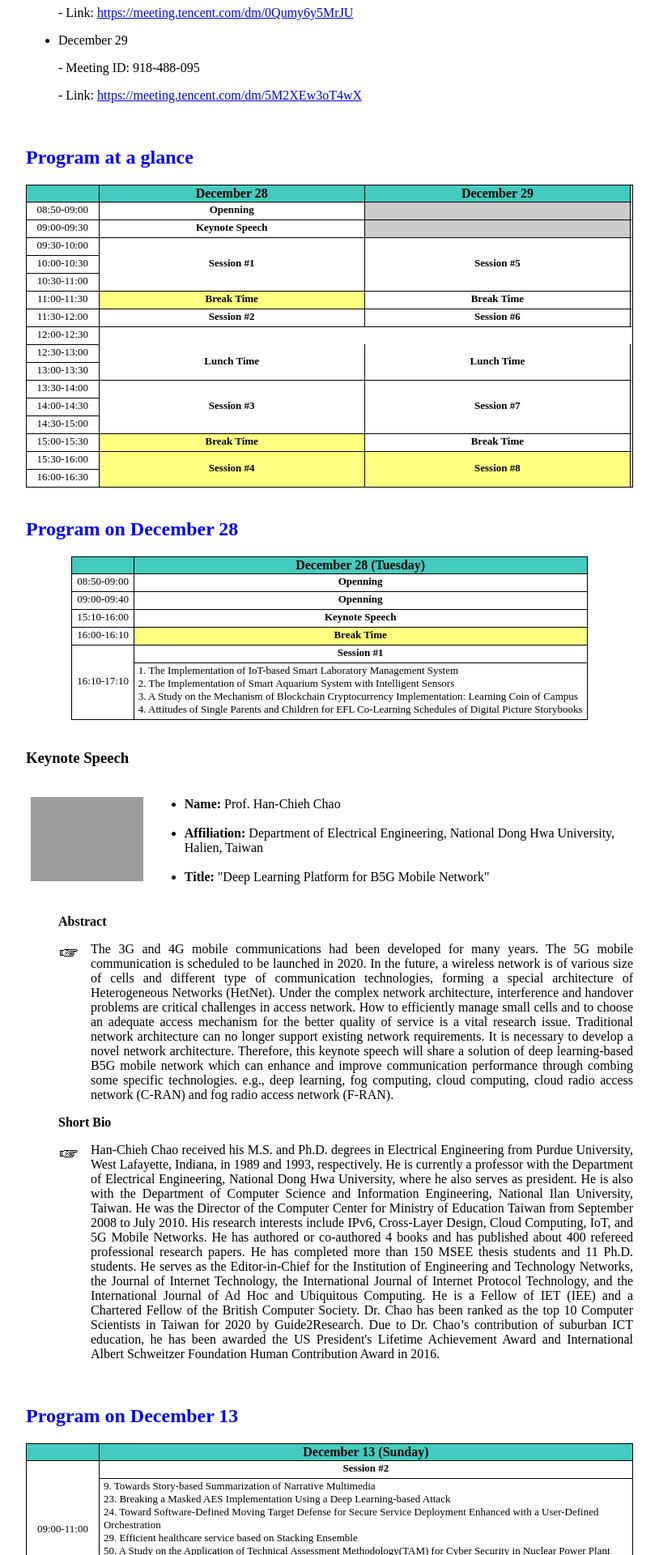
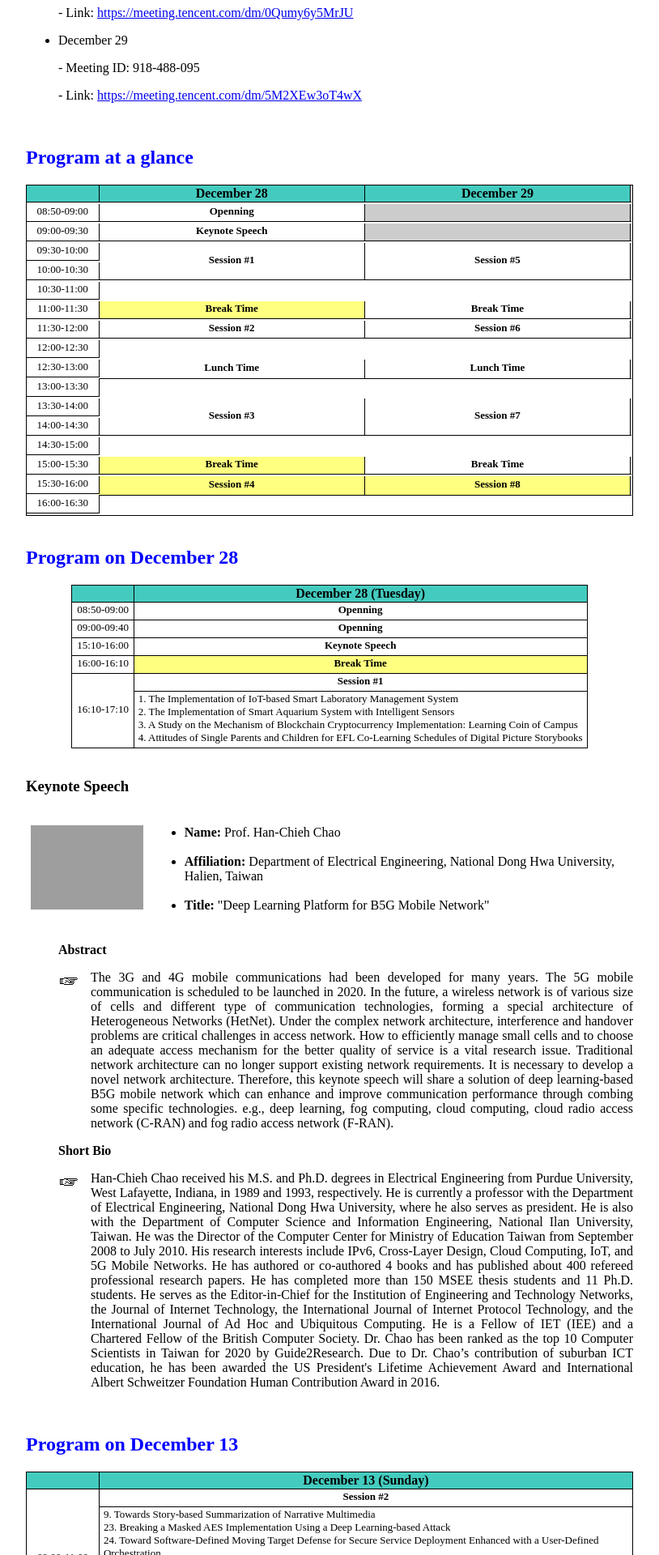
Before and after one commit to icea-conf/2021, a Jekyll site: the page built from program/index.html, in a window 1280 px wide. Shown: the part 598-2518 px from the top of the page at 81% size, without its empty margins (233-1047 px from the left). Built offline with Jekyll 4.4.1, drawn with Linux system fonts in a browser that asks for light colours.

Commit message:
Update index.html

```diff
--- a/program/index.html
+++ b/program/index.html
@@ -28,34 +28,62 @@ title: ACM ICEA 2021
                               <td class="theader1" width="44%" colspan="2"><b>December 28</b></td>
                               <td class="theader1" width="44%" colspan="2"><b>December 29</b></td>
                          </tr>
+                         <tr>
+                              <td></td>
+                         </tr>
+
+
 
                          <tr>
                               <td class="tcontent4">08:50-09:00</td>
                               <td class="tcontent4" rowspan="1" colspan="2"><b>Openning</b></td>
                               <td class="tcontent4" rowspan="1" colspan="2" style="background-color:#CCCCCC"></td>
                          </tr>
+                         <tr>
+                              <td></td>
+                         </tr>
+
+
 
                          <tr>
                               <td class="tcontent4">09:00-09:30</td>
                               <td class="tcontent4" rowspan="1" colspan="2"><b>Keynote Speech</b></td>
                               <td class="tcontent4" rowspan="1" colspan="2"style="background-color:#CCCCCC"></td>
+                         </tr>
+                         <tr>
                               <td></td>
                          </tr>
+
+
 
                          <tr>
                               <td class="tcontent4">09:30-10:00</td>
                               <td class="tcontent4" rowspan="3" colspan="2"><b>Session #1</b></td>
                               <td class="tcontent4" rowspan="3" colspan="2"><b>Session #5</b></td>
+                         </tr>
+                         <tr>
                               <td></td>
                          </tr>
+
+
 
                          <tr>
                               <td class="tcontent4">10:00-10:30</td>
                          </tr>
+                         <tr>
+                              <td></td>
+                         </tr>
+
+
 
                          <tr>
                               <td class="tcontent4">10:30-11:00</td>
                          </tr>
+                         <tr>
+                              <td></td>
+                         </tr>
+
+
 
                          <tr>
                               <td class="tcontent4">11:00-11:30</td>
@@ -63,56 +91,108 @@ title: ACM ICEA 2021
                               <td class="tcontent4" rowspan="1" colspan="2"><b>Break Time</b></td>
                               <td></td>
                          </tr>
+                         <tr>
+                              <td></td>
+                         </tr>
+
+
 
                          <tr>
                               <td class="tcontent4">11:30-12:00</td>
                               <td class="tcontent4" rowspan="1" colspan="2"><b>Session #2</b></td>
                               <td class="tcontent4" rowspan="1" colspan="2"><b>Session #6</b></td>
                          </tr>
+                         <tr>
+                              <td></td>
+                         </tr>
+
 
 
                          <tr>
                               <td class="tcontent4">12:00-12:30</td>
                          </tr>
+                         <tr>
+                              <td></td>
+                         </tr>
+
+
 
                          <tr>
                               <td class="tcontent4">12:30-13:00</td>
                               <td class="tcontent4" rowspan="2" colspan="2"><b>Lunch Time</b></td>
                               <td class="tcontent4" rowspan="2" colspan="2"><b>Lunch Time</b></td>
                          </tr>
+                         <tr>
+                              <td></td>
+                         </tr>
+
+
 
                          <tr>
                               <td class="tcontent4">13:00-13:30</td>
                          </tr>
+                         <tr>
+                              <td></td>
+                         </tr>
+
+
 
                          <tr>
                               <td class="tcontent4">13:30-14:00</td>
                               <td class="tcontent4" rowspan="3" colspan="2"><b>Session #3</b></td>
                               <td class="tcontent4" rowspan="3" colspan="2"><b>Session #7</b></td>
                          </tr>
+                         <tr>
+                              <td></td>
+                         </tr>
+
+
 
                          <tr>
                               <td class="tcontent4">14:00-14:30</td>
                          </tr>
+                         <tr>
+                              <td></td>
+                         </tr>
+
+
 
                          <tr>
                               <td class="tcontent4">14:30-15:00</td>
                          </tr>
+                         <tr>
+                              <td></td>
+                         </tr>
+
+
 
                          <tr>
                               <td class="tcontent4">15:00-15:30</td>
                               <td class="tcontent5" rowspan="1" colspan="2"><b>Break Time</b></td>
                               <td class="tcontent4" rowspan="1" colspan="2"><b>Break Time</b></td>
                          </tr>
+                         <tr>
+                              <td></td>
+                         </tr>
+
+
 
                          <tr>
                               <td class="tcontent4">15:30-16:00</td>
                               <td class="tcontent5" rowspan="2" colspan="2"><b>Session #4</b></td>
                               <td class="tcontent5" rowspan="2" colspan="2"><b>Session #8</b></td>
                          </tr>
+                         <tr>
+                              <td></td>
+                         </tr>
+
+
 
                          <tr>
                               <td class="tcontent4">16:00-16:30</td>
+                         </tr>
+                         <tr>
+                              <td></td>
                          </tr>
                     </tbody>
                </table>
```
